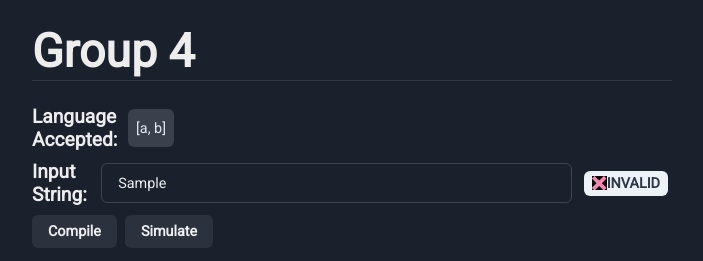
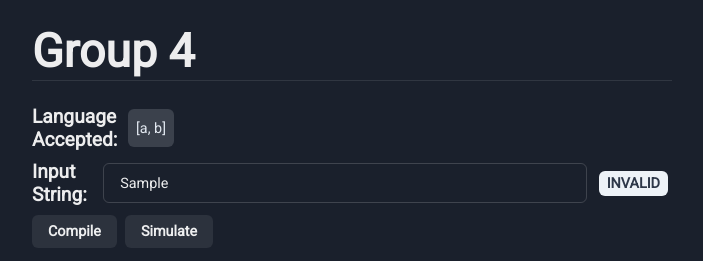
Before and after one commit to Kaezie/AutomataDFA, a Next.js app: page / in a window 1280 px wide. Both pictures are taken after typing "Sample" into the empty fields and a click on the button "Compile". Shown: the top 261 px of the page, without its empty margins (288-991 px from the left). Built offline with nearby package versions, Linux system fonts and the light colour scheme.

Commit message:
valid check button fix

```diff
--- a/components/components/TopSection.js
+++ b/components/components/TopSection.js
@@ -68,19 +68,13 @@ const LeftBox = ({
               />
               <Flex align="center">
                 {data && (
-                  <Button variant="data">
-                    {data.result === "Valid" ? (
-                      <Box bg='black' color="red.300">
-                        <FaCheck />
-                      </Box>
-                    ) : data.result === "Invalid" ? (
-                      <Box bg='black' color="pink.300">
-                        <ImCross />
-                      </Box>
-                    ) : (
-                      // If data.result is neither "Valid" nor "Invalid", you may want to handle this case
-                      <Box>Unknown Result</Box>
-                    )}
+                  <Button
+                    variant="data"
+                    colorScheme={
+                      data.result == "Valid" ?'green':
+                      data.result == "Invalid" && 'red'
+                    }
+                  >
                     {data.result}
                   </Button>
                 )}
```
